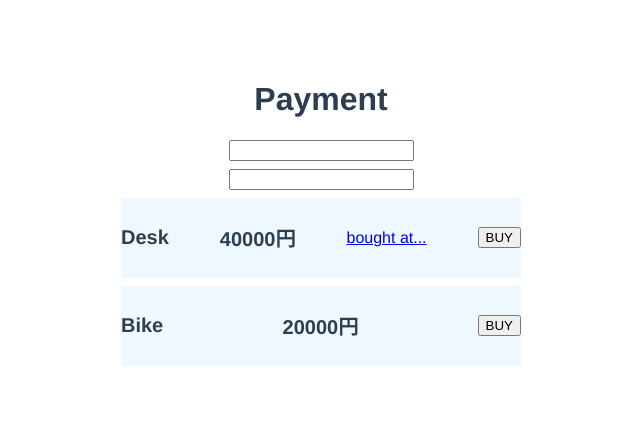
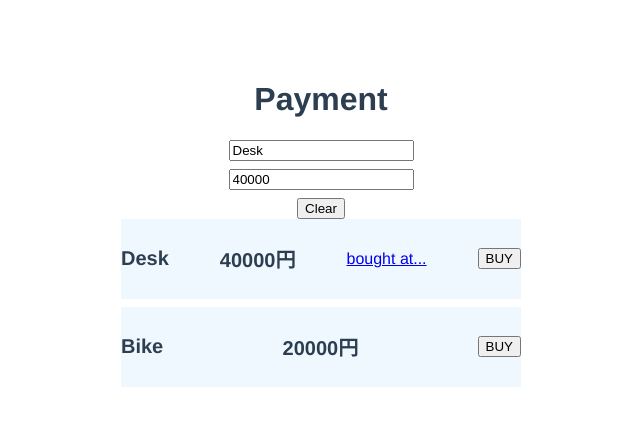
Before and after one commit to uni51/vue3-typescript-sample, a Vue app: page / in a window 1280 px wide. Shown: the top 426 px of the page, without its empty margins (319-959 px from the left). Built offline with nearby package versions, Linux system fonts and the light colour scheme.

Commit message:
4-25 v-model 双方向バインド

```diff
--- a/src/components/Payment.vue
+++ b/src/components/Payment.vue
@@ -20,13 +20,9 @@
 	alert('Are you sure to buy ' + itemName + '?')
 }
 
-const inputName = (event: any) => {
-	// itemName1.value = event.target.value // ref形式の場合
-	item1.name = event.target.value
-}
-
-const inputPrice = (event: any) => {
-	item1.price = event.target.value
+const clear = () => {
+	item1.name = ''
+	item1.price = 0
 }
 
 </script>
@@ -34,8 +30,9 @@
 <template>
 	<div class="container">
 		<h1>Payment</h1>
-		<input v-on:input="inputName" />
-		<input v-on:input="inputPrice" />
+		<input v-model="item1.name" />
+		<input v-model="item1.price" />
+		<button v-on:click="clear">Clear</button>
 		<div class="payment">
 			<label>{{ item1.name }}</label>
 			<label>{{ item1.price }}円</label>
```
